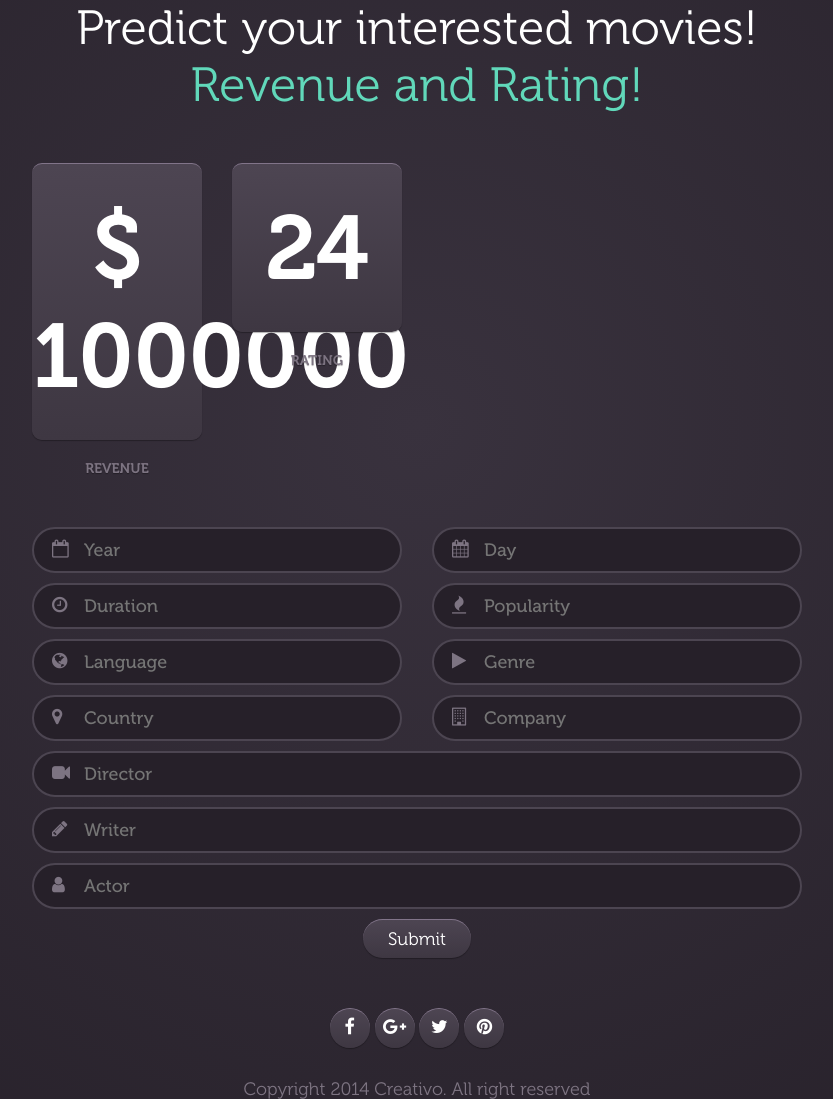
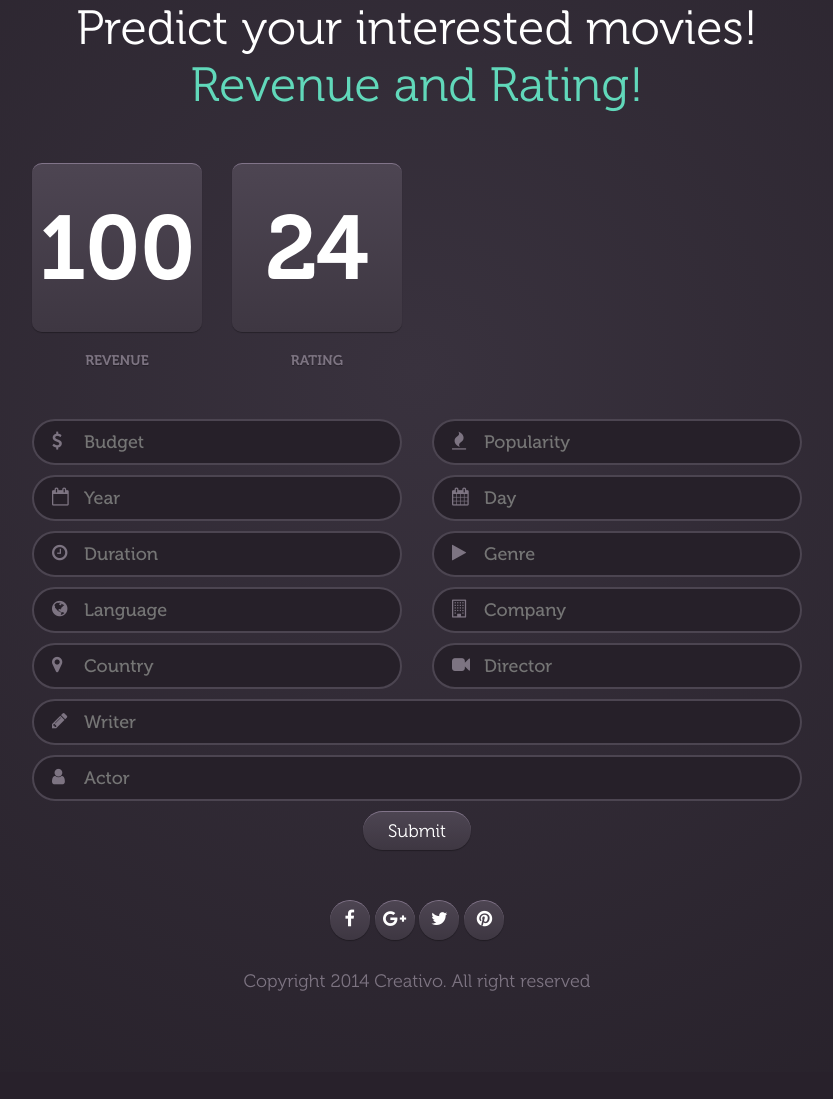
Before and after one commit to qizhengyaoyao/Final-project, a Flask app: page / in a window 1280 px wide. Shown: the part 331-1430 px from the top of the page, without its empty margins (223-1056 px from the left). After the commit the page ends 1322 px from the top, so only its background shows below. Run offline with Flask 2, Linux system fonts and the light colour scheme; style sheets or scripts are compiled from the project's sources; parts of the project's set-up code (start-up, migrations or seed data) failed here and were passed over; some libraries are stand-ins or nearby versions.

Commit message:
flask request form function working now

```diff
--- a/app.py
+++ b/app.py
@@ -25,30 +25,37 @@ app = Flask(__name__, template_folder = 'templates' )
 model = joblib.load("model/revenue_xgboost_model.sav")
 
 
-@app.route("/", methods=['GET', 'POST'])
+@app.route("/")
+def home():
+    return(render_template('index.html', result = 100))
+
 @app.route("/index", methods=['GET', 'POST'])
 def main():
-    if request.method == 'GET':
-        return(render_template('index.html'))
-
     if request.method == 'POST':
 
         #retreiving input values
-        year = request.form['year']
-        day = request.form['day']
         budget = request.form['budget']
+        votes = request.form.get('popularity')
+        year = request.form.get('year')
+        day = request.form.get('day')
         duration = request.form['duration']
-        votes = request.form['votes']
 
+        # input_variables = pd.DataFrame([[title,budget,date]],
+        #                                columns=['title', 'budget', 'date'],
+        #                                dtype=float)
 
+        # prediction = model.predict(input_variables)[0]
 
-        input_variables = pd.DataFrame([[title,budget,date]],
-                                       columns=['title', 'budget', 'date'],
-                                       dtype=float)
+        if budget=="":
+            prediction=10000000
+        else:
+            prediction=int(budget)*10
 
-        prediction = model.predict(input_variables)[0]
+        return render_template("index.html", result = prediction)
+    else:
+        prediction=10000000
+        return render_template("index.html", result = prediction)
 
-        return render_template("index.html", original_input = {'title':title,'budget':budget,'date':date}, result = prediction)
 
 
 @app.route("/about")
--- a/templates/index.html
+++ b/templates/index.html
@@ -28,7 +28,7 @@
 			<header class="site-header">
 				<div class="container shrinked">
 					<a href="{{ url_for('about') }}" class="button">About Us</a>
-					<h1 class="logo"><a href="{{ url_for('main') }}">Predicta</a></h1>
+					<h1 class="logo"><a href="{{ url_for('home') }}">Predicta</a></h1>
 					<a href="{{ url_for('contact') }}" class="button">Contact</a>
 				</div>	<!-- .container -->
 			</header> <!-- .site-header -->
@@ -39,7 +39,7 @@
 
 					<div class="counter-wrap" data-date-target="Oct 31, 2021 10:00:00">
 						<div class="counter revenue">
-							<div class="number">$ 1000000</div>
+							<div class="number">{{ result }}</div>
 							<div class="caption">Revenue</div>
 						</div> <!-- .counter -->
 						<div class="counter rating">
@@ -49,58 +49,63 @@
 					</div> <!-- .counter-wrap -->
 
 					<div class="row contact-section">
-						<form action="" class="contact-form">
+						<form action="/index" method="post" class="contact-form">
 							<div class="col-sm-6">
 								<div class="control">
-									<input type="text" placeholder="Year">
+									<input type="text" placeholder="Budget" id="budget" name="budget">
+									<i class="fa fa-usd"></i>
+								</div>
+								<div class="control">
+									<input type="text" placeholder="Year" id="year" name="year">
 									<i class="fa fa-calendar-o"></i>
 								</div>
 								<div class="control">
-									<input type="text" placeholder="Duration">
+									<input type="text" placeholder="Duration" id="duration" name="duration">
 									<i class="fa fa-clock-o"></i>
 								</div>
 								<div class="control">
-									<input type="text" placeholder="Language">
+									<input type="text" placeholder="Language" id="language" name="language">
 									<i class="fa fa-globe"></i>
 								</div>
 								<div class="control">
-									<input type="text" placeholder="Country">
+									<input type="text" placeholder="Country" id="country" name="country">
 									<i class="fa fa-map-marker"></i>
 								</div>
 							</div>
 							<div class="col-sm-6">
 								<div class="control">
-									<input type="text" placeholder="Day">
+									<input type="text" placeholder="Popularity" id="populartiy" name="populartiy">
+									<i class="fa fa-fire"></i>
+								</div>
+								<div class="control">
+									<input type="text" placeholder="Day" id="day" name="day">
 									<i class="fa fa-calendar" aria-hidden="true"></i>
 								</div>
 								<div class="control">
-									<input type="text" placeholder="Popularity">
-									<i class="fa fa-fire"></i>
-								</div>
-								<div class="control">
-									<input type="text" placeholder="Genre">
+									<input type="text" placeholder="Genre" id="genre" name="genre">
 									<i class="fa fa-play"></i>
 								</div>
 								<div class="control">
-									<input type="text" placeholder="Company">
+									<input type="text" placeholder="Company" id="company" name="company">
 									<i class="fa fa-building-o"></i>
+								</div>
+								<div class="control">
+									<input type="text" placeholder="Director" id="director" name="director">
+									<i class="fa fa-video-camera"></i>
 								</div>
 							</div>
 							<div class="col-sm-12">
+
 								<div class="control">
-									<input type="text" placeholder="Director">
-									<i class="fa fa-video-camera"></i>
-								</div>
-								<div class="control">
-									<input type="text" placeholder="Writer">
+									<input type="text" placeholder="Writer" id="writer" name="writer">
 									<i class="fa fa-pencil"></i>
 								</div>
 								<div class="control">
-									<input type="text" placeholder="Actor">
+									<input type="text" placeholder="Actor" id="actor" name="actor">
 									<i class="fa fa-user"></i>
 								</div>
 								<div class="center-aligned">
-									<input type="submit" value="Submit">
+									<input type="submit" value="Submit" id="submite" name="submit">
 								</div>
 							</div>
 
```
Also changed, not shown: 1 other file.
